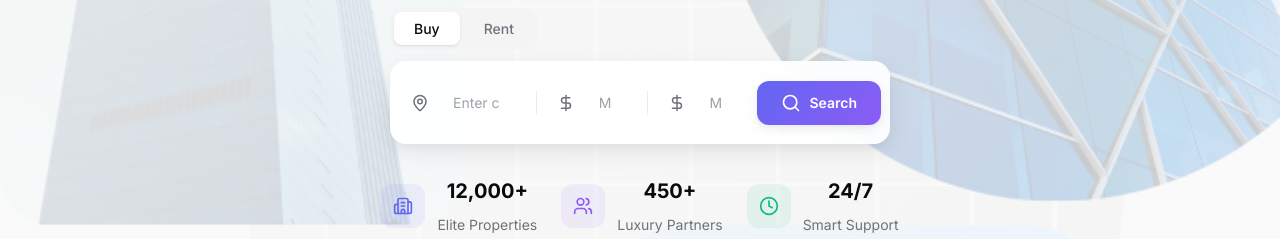
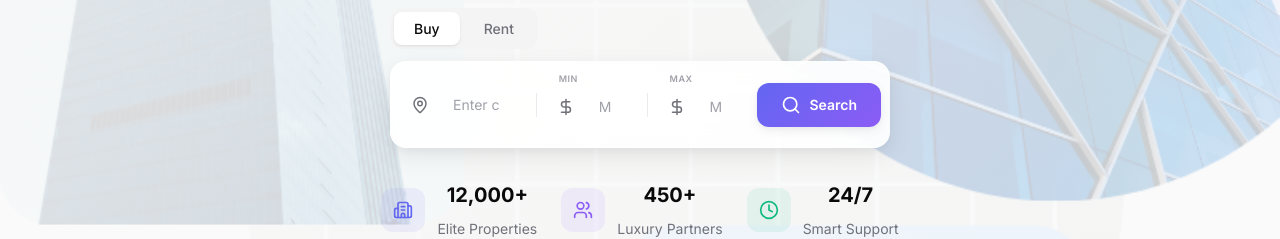
Before and after one commit to Runoxdd/primenest-client, a React (Vite) app: page / in a window 1280 px wide. Shown: the part 337-576 px from the top of the page. Built offline with nearby package versions, Linux system fonts and the light colour scheme; no server answers.

Commit message:
buth client fix

```diff
--- a/src/components/card/Card.jsx
+++ b/src/components/card/Card.jsx
@@ -4,7 +4,7 @@ import { useContext } from "react";
 import { AuthContext } from "../../context/AuthContext";
 import { ThemeContext } from "../../context/ThemeContext";
 import apiRequest from "../../lib/apiRequest";
-import { formatPriceCompact } from "../../lib/utils";
+import { formatPriceCompact, getCurrencySymbol } from "../../lib/utils";
 import { motion } from "framer-motion";
 import {
   Bed,
@@ -113,7 +113,7 @@ function Card({ item, index = 0 }) {
 
           {/* Price Badge */}
           <div className="price-badge">
-            <span className="price">{formatPriceCompact(item.price)}</span>
+            <span className="price">{getCurrencySymbol(item.currency)}{item.price?.toLocaleString()}</span>
             {item.type === 'rent' && <span className="period">/mo</span>}
           </div>
         </div>
--- a/src/components/searchBar/SearchBar.jsx
+++ b/src/components/searchBar/SearchBar.jsx
@@ -70,12 +70,13 @@ function SearchBar() {
 
         {/* Min Price */}
         <div className="search-field price">
+          <label className="field-label">Min</label>
           <DollarSign size={18} className="field-icon" />
           <input
             type="number"
             name="minPrice"
             min={0}
-            placeholder="Min price"
+            placeholder="Min"
             value={query.minPrice}
             onChange={handleChange}
           />
@@ -86,12 +87,13 @@ function SearchBar() {
 
         {/* Max Price */}
         <div className="search-field price">
+          <label className="field-label">Max</label>
           <DollarSign size={18} className="field-icon" />
           <input
             type="number"
             name="maxPrice"
             min={0}
-            placeholder="Max price"
+            placeholder="Max"
             value={query.maxPrice}
             onChange={handleChange}
           />
--- a/src/components/searchBar/searchBar.scss
+++ b/src/components/searchBar/searchBar.scss
@@ -81,6 +81,7 @@
   gap: $space-2;
   flex: 1;
   padding: $space-3;
+  position: relative;
 
   @include mobile {
     width: 100%;
@@ -92,6 +93,20 @@
   .field-icon {
     color: var(--text-tertiary);
     flex-shrink: 0;
+  }
+
+  .field-label {
+    position: absolute;
+    top: 2px;
+    left: 12px;
+    font-size: 9px;
+    font-weight: $font-weight-semibold;
+    color: var(--text-muted);
+    text-transform: uppercase;
+    letter-spacing: 0.5px;
+    background: transparent;
+    padding: 0 2px;
+    border-radius: 2px;
   }
 
   input {
@@ -125,6 +140,7 @@
   &.price {
     flex: 1;
     max-width: 140px;
+    padding-top: $space-4;
 
     @include mobile {
       max-width: none;
--- a/src/routes/newPostPage/newPostPage.jsx
+++ b/src/routes/newPostPage/newPostPage.jsx
@@ -27,8 +27,10 @@ import {
   Loader2,
   AlertCircle,
   ChevronDown,
-  Send
+  Send,
+  Coins
 } from "lucide-react";
+import { getAvailableCurrencies, getCurrencySymbol } from "../../lib/utils";
 
 function NewPostPage() {
   const data = useLoaderData();
@@ -49,6 +51,7 @@ function NewPostPage() {
       postData: {
         title: inputs.title,
         price: parseInt(inputs.price),
+        currency: inputs.currency,
         address: inputs.address,
         city: inputs.city,
         bedroom: parseInt(inputs.bedroom),
@@ -137,15 +140,36 @@ function NewPostPage() {
                 </div>
 
                 <div className="form-group">
-                  <label htmlFor="price">Price ($)</label>
+                  <label htmlFor="currency">Currency</label>
+                  <div className="select-wrapper">
+                    <select name="currency" defaultValue={data?.currency || "USD"} required>
+                      <option value="USD">USD ($)</option>
+                      <option value="NGN">NGN (₦)</option>
+                      <option value="GBP">GBP (£)</option>
+                      <option value="EUR">EUR (€)</option>
+                      <option value="JPY">JPY (¥)</option>
+                      <option value="CNY">CNY (¥)</option>
+                      <option value="INR">INR (₹)</option>
+                      <option value="AED">AED (د.إ)</option>
+                      <option value="SAR">SAR (﷼)</option>
+                      <option value="ZAR">ZAR (R)</option>
+                      <option value="KES">KES (KSh)</option>
+                      <option value="GHS">GHS (GH₵)</option>
+                    </select>
+                    <ChevronDown size={18} className="select-icon" />
+                  </div>
+                </div>
+
+                <div className="form-group">
+                  <label htmlFor="price">Price</label>
                   <div className="input-wrapper">
-                    <DollarSign size={18} className="input-icon" />
+                    <Coins size={18} className="input-icon" />
                     <input
                       id="price"
                       name="price"
                       type="number"
                       defaultValue={data?.price}
-                      placeholder="0"
+                      placeholder="Enter price"
                       required
                     />
                   </div>
--- a/src/routes/singlePage/singlePage.jsx
+++ b/src/routes/singlePage/singlePage.jsx
@@ -6,6 +6,7 @@ import DOMPurify from "dompurify";
 import { useContext, useState } from "react";
 import { AuthContext } from "../../context/AuthContext";
 import apiRequest from "../../lib/apiRequest";
+import { getCurrencySymbol } from "../../lib/utils";
 import { motion } from "framer-motion";
 import {
   MapPin,
@@ -75,13 +76,9 @@ function SinglePage() {
     }
   };
 
-  const formatPrice = (price) => {
-    return new Intl.NumberFormat('en-US', {
-      style: 'currency',
-      currency: 'USD',
-      minimumFractionDigits: 0,
-      maximumFractionDigits: 0,
-    }).format(price);
+  const formatPrice = (price, currency = "USD") => {
+    const symbol = getCurrencySymbol(currency);
+    return `${symbol}${price?.toLocaleString()}`;
   };
 
   return (
@@ -137,7 +134,7 @@ function SinglePage() {
             </div>
 
             <div className="price-section">
-              <span className="price">{formatPrice(post.price)}</span>
+              <span className="price">{formatPrice(post.price, post.currency)}</span>
               {post.type === "rent" && <span className="price-period">/month</span>}
             </div>
           </div>
```
